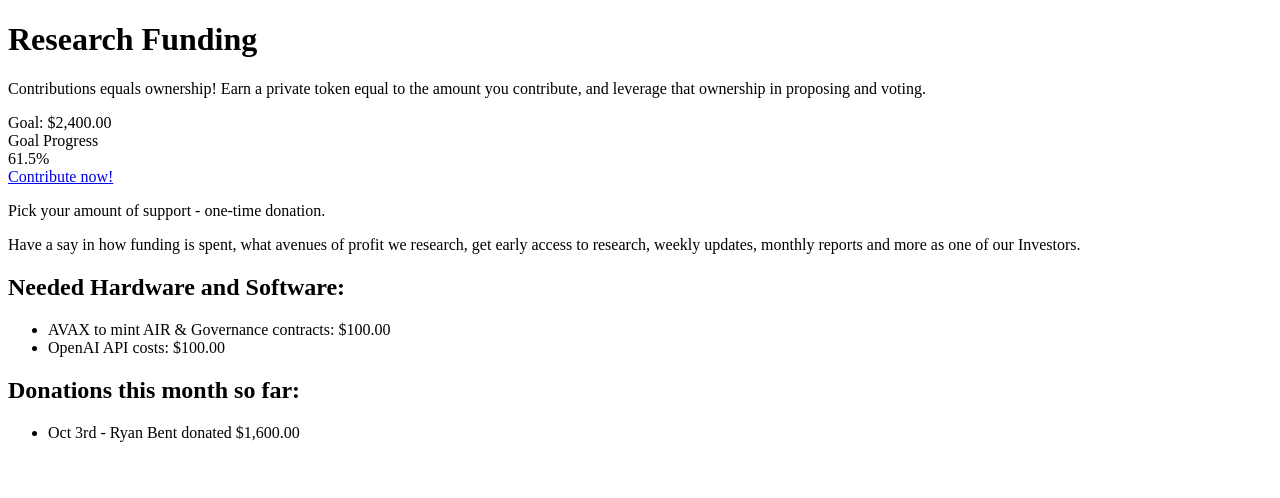
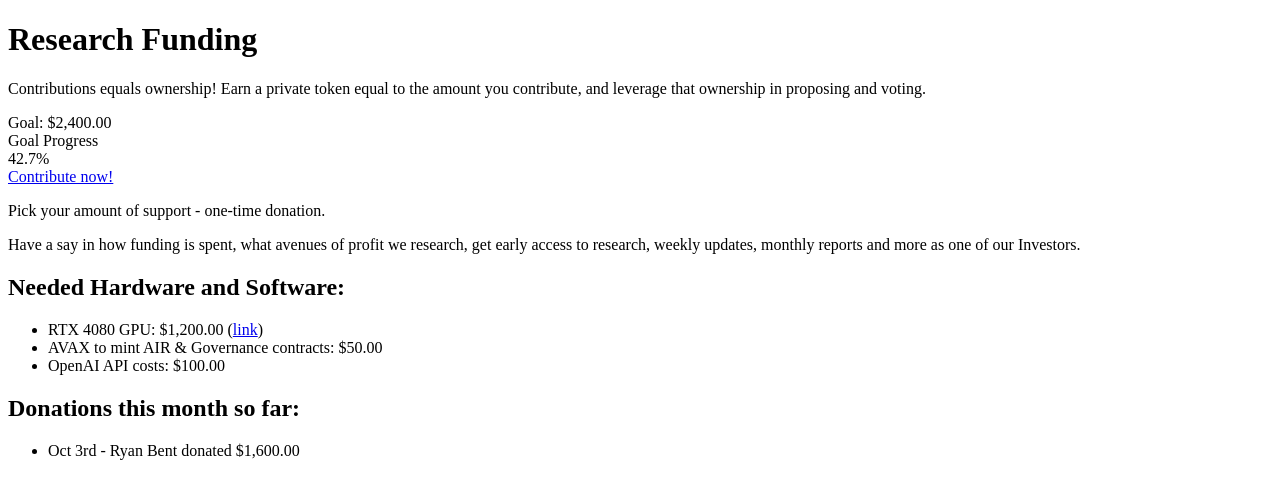
Before and after one commit to marktellez/aaia.institute, a Next.js app: page /funding in a window 1280 px wide. Shown: the top 498 px of the page. Built offline with nearby package versions, Linux system fonts and the light colour scheme.

Commit message:
added updated funding

```diff
--- a/src/components/Layout.js
+++ b/src/components/Layout.js
@@ -2,7 +2,6 @@
 import Head from 'next/head'
 import { NextSeo } from 'next-seo'
 
-import siteConfig from '@/config/siteConfig'
 import Header from '@/components/Header'
 
 export default function Layout({ children, title = '' }) {
--- a/src/pages/funding.jsx
+++ b/src/pages/funding.jsx
@@ -10,7 +10,8 @@
 const currentAmount = donors.reduce((total, donor) => total + donor.amount, 0);
 
 const neededItems = [
-  { name: "AVAX to mint AIR & Governance contracts", price: 100 },
+  { name: "RTX 4080 GPU", price: 1200, url: "https://www.amazon.com/Gigabyte-Graphics-WINDFORCE-GV-N4080GAMING-OC-16GD/dp/B0BMN5J1XJ/ref=sr_1_1?keywords=NVIDIA%2BRTX%2B4080&qid=1698870812&sr=8-1&th=1" },
+  { name: "AVAX to mint AIR & Governance contracts", price: 50 },
   { name: "OpenAI API costs", price: 100 },
 ];
 
@@ -87,11 +88,11 @@
           {neededItems.map((item, index) => (
             <li key={index} className="flex items-center justify-between text-sm">
               <span>
-                {item.name}: {formatCurrency(item.price)}
+                {item.name}: {formatCurrency(item.price)}{item.url && (<span> (<a target="_blank" href={item.url}>link</a>)</span>)}
               </span>
-
             </li>
           ))}
+
         </ul>
       </div>
 
```
Also changed, not shown: 2 other files (tests, documents, lock files or other folders).
